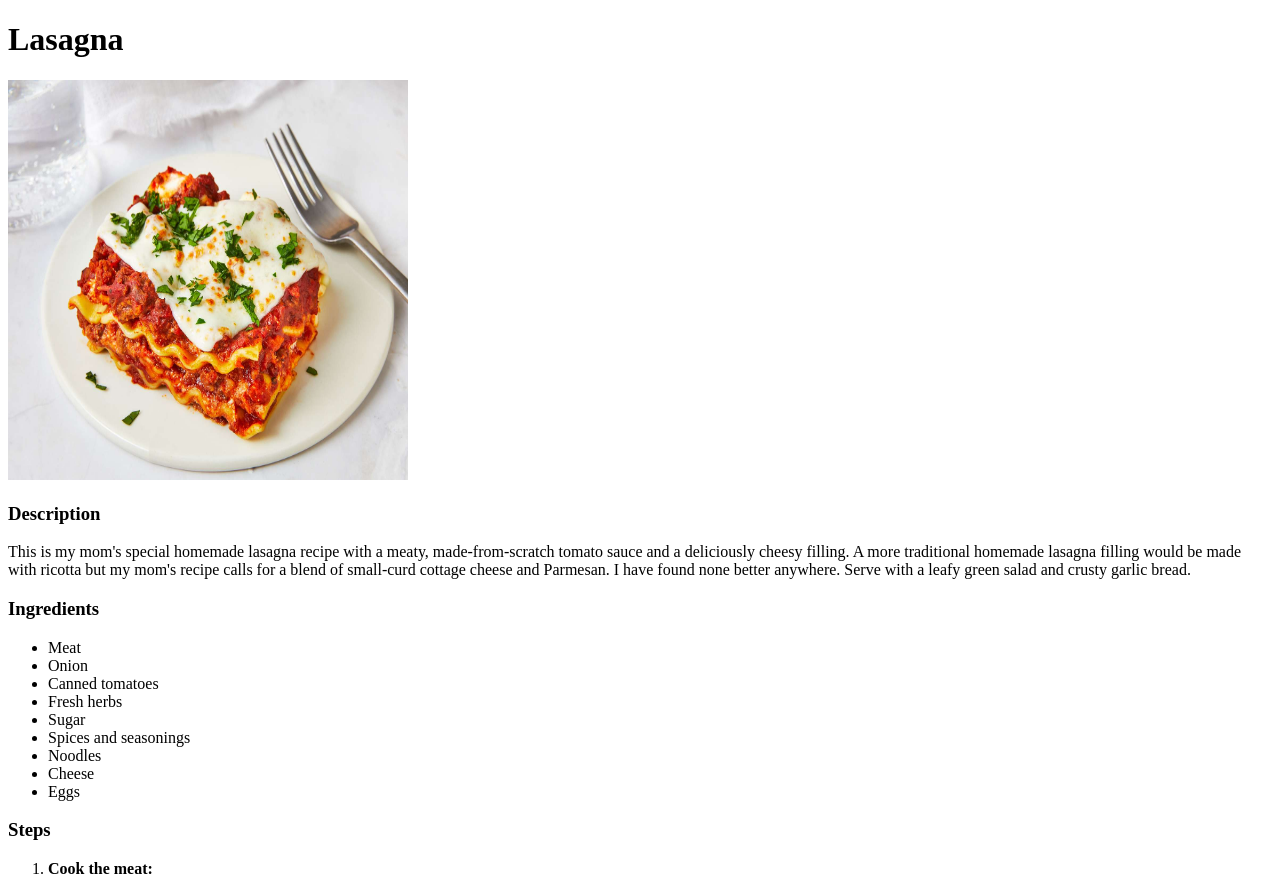
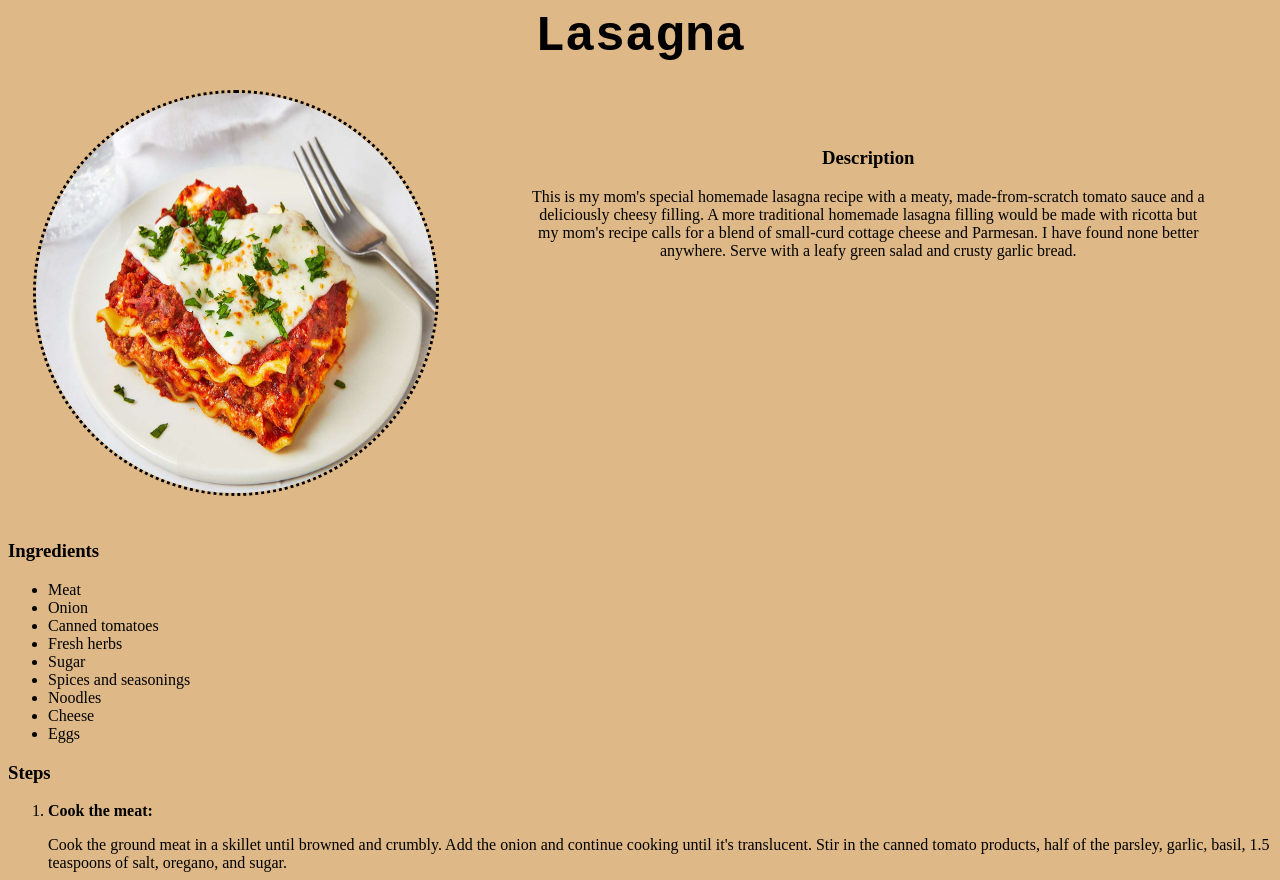
Before and after one commit to izayazaya/odin-recipes, a plain HTML site: page recipes/lasagna.html in a window 1280 px wide. Shown: the top 880 px of the page. Drawn offline with Linux system fonts and the light colour scheme.

Commit message:
Add CSS to make website prettier

```diff
--- a/recipes/lasagna.html
+++ b/recipes/lasagna.html
@@ -1,15 +1,23 @@
 <!DOCTYPE html>
 <html lang="en">
   <head>
-    <meta charset="UTF-8">
-    <meta name="viewport" content="width=device-width, initial-scale=1.0">
+    <meta charset="UTF-8" />
+    <meta name="viewport" content="width=device-width, initial-scale=1.0" />
     <title>Lasagna</title>
+    <link rel="stylesheet" href="styles.css" />
   </head>
   <body>
     <h1>Lasagna</h1>
-    <img src="./../img/lasagna.jpg" alt="A Plate with Lasagna on it" height="400" width="400">
+    <div class="food">
+      <img src="./../img/lasagna.jpg" alt="A Plate with Lasagna on it" height="400" width="400" />
+      <div class="description">
         <h3>Description</h3>
-    <p>This is my mom's special homemade lasagna recipe with a meaty, made-from-scratch tomato sauce and a deliciously cheesy filling. A more traditional homemade lasagna filling would be made with ricotta but my mom's recipe calls for a blend of small-curd cottage cheese and Parmesan. I have found none better anywhere. Serve with a leafy green salad and crusty garlic bread.</p>
+        <p>
+          This is my mom's special homemade lasagna recipe with a meaty, made-from-scratch tomato sauce and a deliciously cheesy filling. A more traditional homemade lasagna filling would be made with ricotta but my mom's recipe calls for a blend of
+          small-curd cottage cheese and Parmesan. I have found none better anywhere. Serve with a leafy green salad and crusty garlic bread.
+        </p>
+      </div>
+    </div>
     <h3>Ingredients</h3>
     <ul>
       <li>Meat</li>
--- /dev/null
+++ b/recipes/styles.css
@@ -0,0 +1,26 @@
+body {
+  background-color: burlywood;
+}
+
+h1 {
+  text-align: center;
+  font-size: 50px;
+  margin: auto;
+  font-family: "Courier New";
+}
+
+.food {
+  display: flex;
+}
+
+.description {
+  display: block;
+  margin: 5%;
+  text-align: center;
+}
+
+img {
+  border-style: dotted;
+  border-radius: 50%;
+  margin: 2%;
+}
--- /dev/null
+++ b/styles.css
@@ -0,0 +1,22 @@
+body {
+  background-color: burlywood;
+}
+
+h1 {
+  text-align: center;
+  font-size: 50px;
+  margin: auto;
+}
+
+li {
+  display: inline-block;
+  margin-left: 5%;
+  margin-right: 5%;
+  justify-content: space-between;
+  font-family: "Courier New";
+  font-size: 20px;
+}
+
+.recipes {
+  text-align: center;
+}
```
Also changed, not shown: index.html (+5 -4 lines), recipes/adobo.html (+8 -3 lines), recipes/lechon.html (+8 -3 lines). Lines whose indentation alone changed are shown as unchanged.
